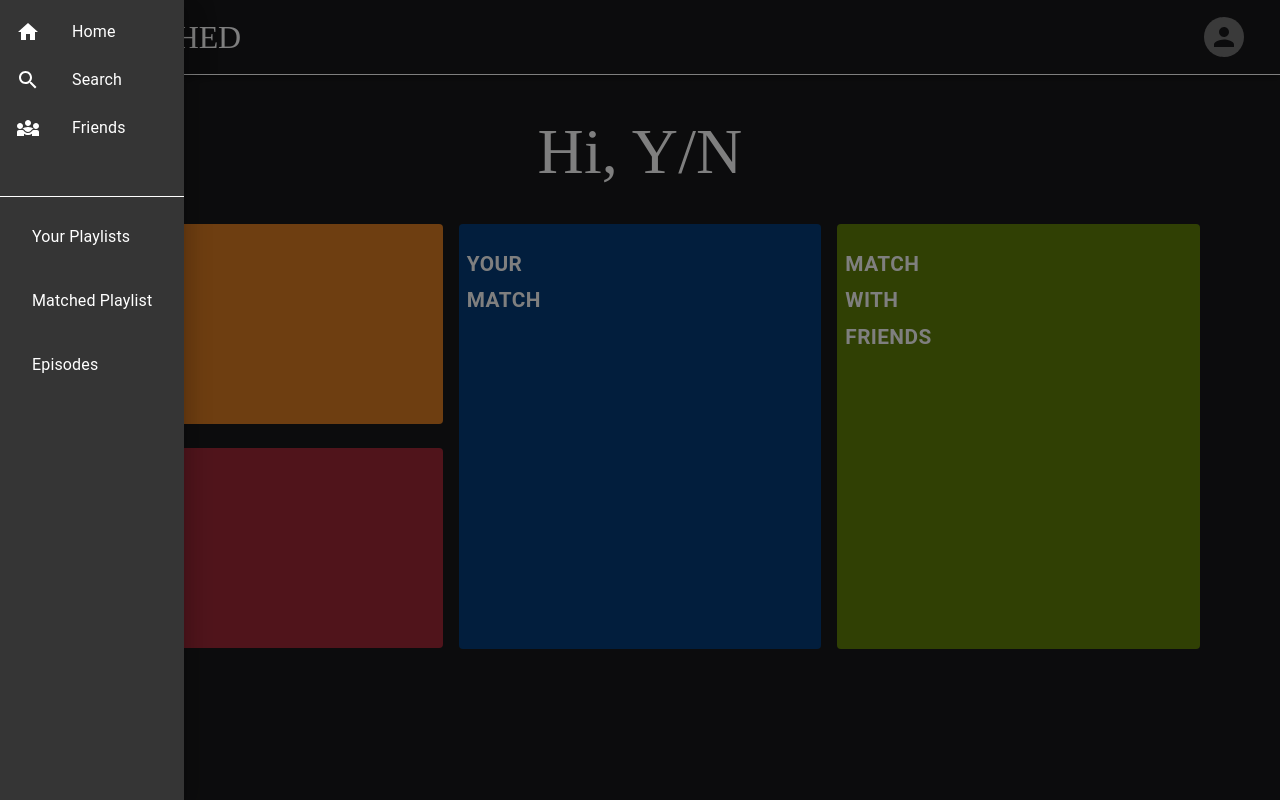
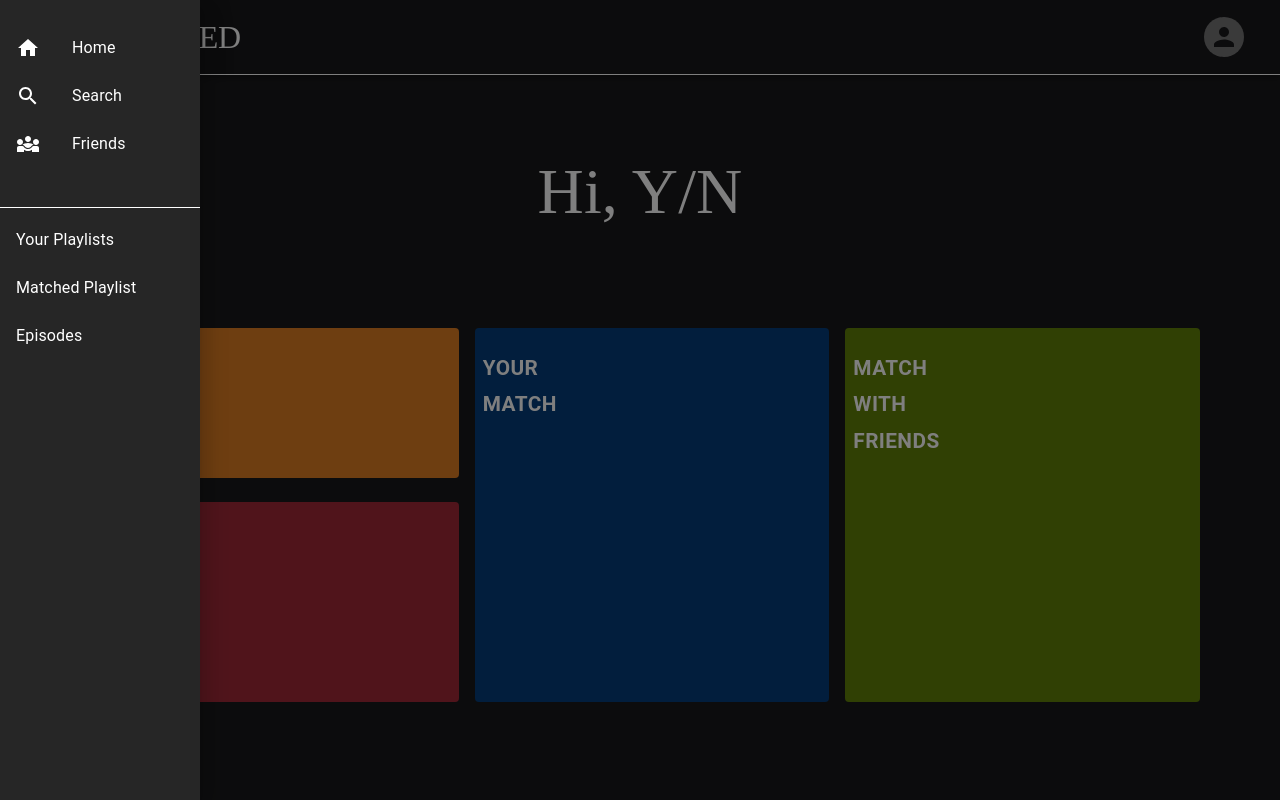
Before and after one commit to lyraphix/spotify-matched, a Next.js app: page /posts/dashboard in a window 1280 px wide. Both pictures are taken after a click on the button 56 px from the left and 37 px from the top of the page. Built offline with nearby package versions, Linux system fonts and the light colour scheme.

Commit message:
Adjust drawer

```diff
--- a/src/pages/posts/dashboard.js
+++ b/src/pages/posts/dashboard.js
@@ -59,7 +59,7 @@ export default function Dashboard() {
         makeToolBar(username, avatar)}
 
       <Box sx={{
-        mt: 10,
+        mt: 15,
         // ml:5,
         // mr:5,
         mb: 3
@@ -99,8 +99,8 @@ export default function Dashboard() {
         <Box
           fullHeight
           sx={{
-            // mt: 0,
-            ml: 2,
+            mt: 8,
+            ml: 5,
             mr: 2,
 
             display: 'flex',
@@ -119,7 +119,7 @@ export default function Dashboard() {
             <Box sx={{ flexGrow: 5, display: 'flex' }}></Box>
             <Grid item xs={4} sx={{ flexGrow: 3 }}>
               <Button
-                style={{ minHeight: '200px', flexGrow: 1}}
+                style={{ minHeight: '150px', flexGrow: 1}}
                 fullWidth
                 fullHeight
                 // style={{
@@ -175,7 +175,7 @@ export default function Dashboard() {
                 fullHeight
                 // style={{
                 //   flexGrow:1}}
-                style={{ minHeight: '425px', flexGrow: 1 }}
+                style={{ minHeight: '374px', flexGrow: 1 }}
                 variant="text"
                 size="medium"
                 sx={{ mt: 3, color: 'secondary.text', backgroundColor:"secondary.main", alignItems: "stretch" }}
@@ -209,7 +209,7 @@ export default function Dashboard() {
                 fullHeight
                 // style={{
                 //   flexGrow:1}}
-                style={{ minHeight: '425px', flexGrow: 1 }}
+                style={{ minHeight: '374px', flexGrow: 1 }}
                 variant="text"
                 size="medium"
                 sx={{ mt: 3, color: 'primary.text', backgroundColor:"primary.main", alignItems: "stretch"}}
--- a/src/pages/posts/reuseables.js
+++ b/src/pages/posts/reuseables.js
@@ -31,7 +31,7 @@ const makeToolBar = function (username, avatar) {
 
         <Box >
             <AppBar position="fixed">
-                <Toolbar sx={{height: 75, backgroundColor:"background.default", borderBottom: 0.1, borderColor: "divider"}}>
+                <Toolbar sx={{height: 75, backgroundColor:"background.default", borderBottom: 0.5, borderColor: "divider"}}>
 
                     {/* <React.Fragment key={anchorDrawer}> */}
                     <Button onClick={openDrawer}><MenuIcon></MenuIcon></Button>
@@ -39,10 +39,18 @@ const makeToolBar = function (username, avatar) {
                         anchor='left'
                         open={Boolean(anchorDrawer)}
                         onClose={closeDrawer}
-
+                        PaperProps={{
+                            sx: {
+                              backgroundColor: "black",
+                              color: "white",
+                              width: 200
+                            }
+                          }}
+                        // sx={{color:"background.main"}}
                     // onOpen={toggleDrawer(anchorDrawer, true)}
                     >
-                        <Box >
+                        {/* <Toolbar sx={{height: 4}}></Toolbar> */}
+                        <Box sx={{mt:2, backgroundColor:"background.main"}}>
                             <List >
                                 <ListItem key={"Home"} disablePadding >
                                     <ListItemButton href="/posts/dashboard">
@@ -71,28 +79,28 @@ const makeToolBar = function (username, avatar) {
                             </List>
                             <Divider sx={{height:0.1, width: 1}}/>
                             <List>
-                                <ListItem key={"Create Playlist"}>
+                                <ListItem key={"Create Playlist"} disablePadding>
                                     <ListItemButton>
                                         {/* <ListItemIcon> */}
                                             {/* <InboxIcon /> */}
                                         {/* </ListItemIcon> */}
-                                        <ListItemText primary={"Your Playlists"} disablePadding />
+                                        <ListItemText primary={"Your Playlists"}  />
                                     </ListItemButton>
                                 </ListItem>
-                                <ListItem key={"Matched Playlist"} >
+                                <ListItem key={"Matched Playlist"} disablePadding>
                                     <ListItemButton >
                                         {/* <ListItemIcon>
                                             {/* <InboxIcon /> */}
                                         {/* </ListItemIcon> */}
-                                        <ListItemText primary={"Matched Playlist"} disablePadding />
+                                        <ListItemText primary={"Matched Playlist"} />
                                     </ListItemButton>
                                 </ListItem>
-                                <ListItem key={"Episodes"} >
+                                <ListItem key={"Episodes"} disablePadding>
                                     <ListItemButton>
                                         {/* <ListItemIcon> */}
                                             {/* <InboxIcon /> */}
                                         {/* </ListItemIcon> */}
-                                        <ListItemText primary={"Episodes"} disablePadding/>
+                                        <ListItemText primary={"Episodes"} />
                                     </ListItemButton>
                                 </ListItem>
 
```
Also changed, not shown: src/pages/posts/first-post.js (+12 -1 lines).
